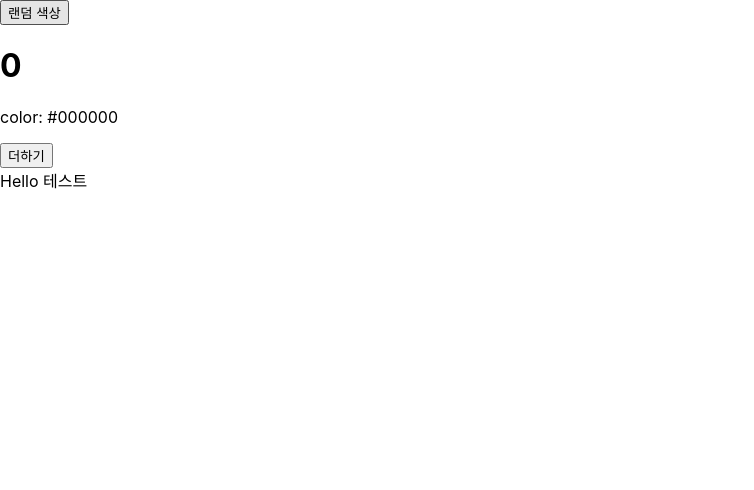
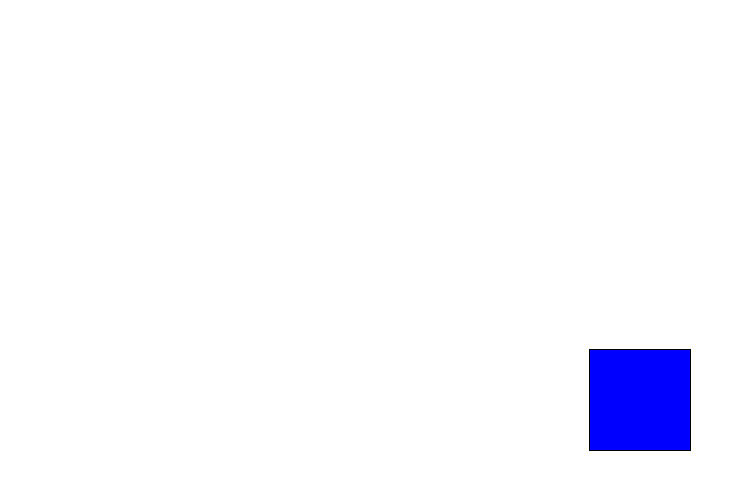
Before and after one commit to mirrors89/the-art-of-react, a React app: page / in a window 1280 px wide. Shown: the top 490 px of the page, without its empty margins (0-754 px from the left). Built offline with nearby package versions, Linux system fonts and the light colour scheme.

Commit message:
9장 css module 사용

```diff
--- a/config/webpack.config.dev.js
+++ b/config/webpack.config.dev.js
@@ -40,8 +40,8 @@ const getStyleLoaders = (cssOptions, preProcessor) => {
       options: {
         importLoaders: 1,
         modules: true,
-        localIdentName: '[path][name]__[local]--[hash:base64:5]',
-      },
+        localIdentName: '[path][name]__[local]--[hash:base64:5]'
+      }
     },
     {
       // Options for PostCSS as we reference these options twice
--- a/package.json
+++ b/package.json
@@ -68,7 +68,8 @@
     "not op_mini all"
   ],
   "devDependencies": {
-    "babel-preset-flow": "^6.23.0"
+    "babel-preset-flow": "^6.23.0",
+    "classnames": "^2.2.6"
   },
   "jest": {
     "collectCoverageFrom": [
--- a/src/App.css
+++ b/src/App.css
@@ -1,32 +1,14 @@
-.App {
-  text-align: center;
+.box {
+  display: inline-block;
+  width: 100px;
+  height: 100px;
+  border: 1px solid black;
+  position: fixed;
+  top: 50%;
+  left: 50%;
+  transform: translate(-50%, -50%);
 }
 
-.App-logo {
-  animation: App-logo-spin infinite 20s linear;
-  height: 40vmin;
+.blue {
+  background: blue;
 }
-
-.App-header {
-  background-color: #282c34;
-  min-height: 100vh;
-  display: flex;
-  flex-direction: column;
-  align-items: center;
-  justify-content: center;
-  font-size: calc(10px + 2vmin);
-  color: white;
-}
-
-.App-link {
-  color: #61dafb;
-}
-
-@keyframes App-logo-spin {
-  from {
-    transform: rotate(0deg);
-  }
-  to {
-    transform: rotate(360deg);
-  }
-}
--- a/src/App.js
+++ b/src/App.js
@@ -1,51 +1,17 @@
 import React, { Component } from 'react'
-// import MyComponent from './MyComponent'
-// import EventPractice from './EventPractice/EventPractice';
-// import ValidationSample from './ValidationSample/ValidationSample'
-// import ScrollBox from './ScrollBox/ScrollBox'
-
-// import IterationSample from './IterationSample/IterationSample'
-import LifeCycleSample from './LifeCycleSample/LifeCycleSample'
-import FunctionalComponent from './FunctionalComponent/FunctionalComponent'
+import classNames from 'classnames/bind'
+import styles from './App.css'
 
 
-function getRandomColor() {
-  return '#' + Math.floor(Math.random() * 16777215).toString(16);
-}
+const cx = classNames.bind(styles)
+class App extends Component {
 
-class App extends Component {
-  state = {
-    color: '#000000'
-  }
+  render() {
+    const isBlue = true
 
-  handleClick = () => {
-    this.setState({
-      color: getRandomColor()
-    })
-  }
-  render() {
     return (
-      // <ValidationSample />
-      // <EventPractice />
-      // <MyComponent name="React" age={30} />
-
-      // <div>
-      //   <ScrollBox ref={(ref) => this.scrollBox = ref} />
-      //   <button onClick={() => this.scrollBox.scrolToBottom()}>
-      //     맨 밑으로
-      //   </button>
-      // </div>
-
-      // <IterationSample />
-      <div>
-        <button onClick={this.handleClick}>랜덤 색상</button>
-        <LifeCycleSample color={this.state.color} />
-
-        <FunctionalComponent name="테스트"/>
+      <div className={cx('box', { blue: isBlue })}>
       </div>
-
-
-
     )
   }
 }
```
Also changed, not shown: 1 other file (tests, documents, lock files or other folders).
